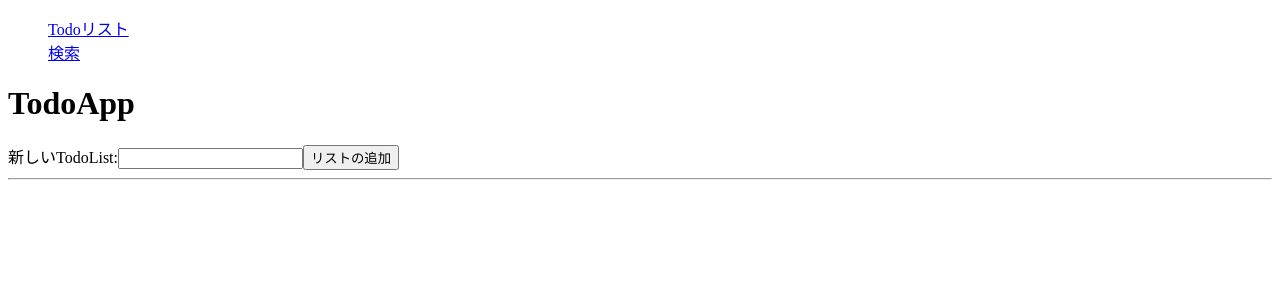
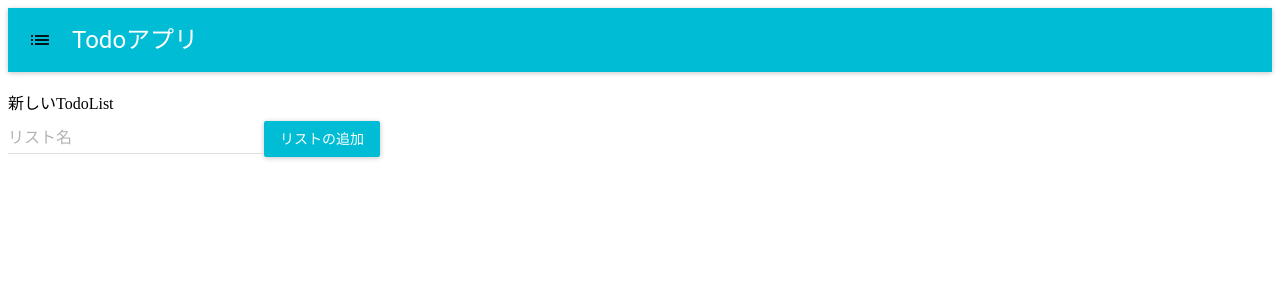
Before and after one commit to takehiroman/TodoApp, a React (Create React App) app in the folder client/: page / in a window 1280 px wide. Shown: the top 300 px of the page. Built offline with nearby package versions, Linux system fonts and the light colour scheme; no server answers.

Commit message:
Material UIを導入し，UIを整えた

```diff
--- a/client/package.json
+++ b/client/package.json
@@ -4,7 +4,11 @@
   "private": true,
   "dependencies": {
     "dateformat": "^3.0.2",
+    "material-ui": "^0.19.4",
+    "moment": "^2.19.1",
     "react": "^15.6.2",
+    "react-bootstrap": "^0.31.3",
+    "react-bootstrap-table": "^4.1.0",
     "react-dom": "^15.6.2",
     "react-redux": "^5.0.6",
     "react-router": "^4.2.0",
--- a/client/src/component/App.js
+++ b/client/src/component/App.js
@@ -7,7 +7,6 @@ class App extends Component {
   render() {
     return (
       <div>
-        <h1>TodoApp</h1>
         <AddForm  />
         <TodoList   />
       </div>
--- a/client/src/component/DetailTodoList/AddTodoForm.js
+++ b/client/src/component/DetailTodoList/AddTodoForm.js
@@ -1,11 +1,16 @@
 import React from 'react'
 import axios from 'axios'
+import RaisedButton from 'material-ui/RaisedButton';
+import TextField from 'material-ui/TextField';
+import MuiThemeProvider from 'material-ui/styles/MuiThemeProvider';
+
 
 class AddTodoForm extends React.Component {
 
     constructor(props){
         super(props)
         this.props = props
+        this.state = { errorText: '', value: props.value }
     }
 
     render(){
@@ -16,9 +21,14 @@ class AddTodoForm extends React.Component {
     const limitDay = this.props.formDay
 
     const handleSubmit = e => {
+
+        if (todo === "") {
+            this.setState({ errorText: 'Todoリストが未入力です' })
+        } else if(todo.length > 30) {
+            this.setState({ errorText: '30文字以内にしてください' })
+        } else {
             //formのsubmitした時のデフォルト動作を抑制
             e.preventDefault()
-
             this.props.requestData()
             axios.post('/api/todo',{
                 pathname,
@@ -39,21 +49,24 @@ class AddTodoForm extends React.Component {
 
             })
         }
+    }
 
     return(
+        <MuiThemeProvider>
         <div>
-            <form onSubmit={e => handleSubmit(e)}>
+            <form>
                 <label>
-                新しいTodo:
-                <input value={todo} onChange={e => this.props.addTodos(e.target.value)} />
+                新しいTodo<br />
+                <TextField hintText="Todo" value={todo} errorText= {this.state.errorText} onChange={e => this.props.addTodos(e.target.value)} />
                 </label>
                 <label>
                 Todoの期限日:
                     <input type="date" value={limitDay} onChange={e => this.props.addDay(e.target.value)} />
                 </label>
-                <button type="submit">Todoの作成</button>
+                <RaisedButton label="Todoの作成" primary={true} onClick={e => handleSubmit(e)} /><br />
             </form>
         </div>
+        </MuiThemeProvider>
     )
 }
 }
--- a/client/src/component/DetailTodoList/DetailTodo.js
+++ b/client/src/component/DetailTodoList/DetailTodo.js
@@ -1,5 +1,8 @@
 import React from 'react'
 import axios from 'axios'
+import moment from 'moment'
+import MuiThemeProvider from 'material-ui/styles/MuiThemeProvider';
+import {Table,TableBody,TableHeader,TableHeaderColumn,TableRowColumn,TableRow} from 'material-ui/Table'
 
 class DetailTodo extends React.Component{
     constructor(props){
@@ -67,17 +70,25 @@ class DetailTodo extends React.Component{
 render(){
     const TodoCount = this.props.todos.length<=0 ? <p>登録されたTodoはございません</p>:<p></p>
     return(
+        <MuiThemeProvider>
         <div>
         {TodoCount}
+        <Table>
+            <TableHeader>
+                <TableRow><TableHeaderColumn>Todo</TableHeaderColumn><TableHeaderColumn>期限日</TableHeaderColumn><TableHeaderColumn>作成日</TableHeaderColumn></TableRow>
+            </TableHeader>
+        <TableBody>
         {this.props.todos.map(todo => (
-            <p key={todo._id}>
-            <div>
-            <input type="checkbox" checked={todo.checked} onChange={this.checkTodo.bind(this,todo._id,todo.check)} />{todo.todo}</div>
-            <p>期限日:{todo.limitDay}</p>
-            <p>作成日:{todo.createDay}</p>
-            </p>
+            <TableRow>
+            <TableRowColumn><input type="checkbox" checked={todo.checked} onChange={this.checkTodo.bind(this,todo._id,todo.check)} />{todo.todo}</TableRowColumn>
+            <TableRowColumn>{moment(todo.limitDay).format('YYYY/MM/DD')}</TableRowColumn>
+            <TableRowColumn>{moment(todo.createDay).format('YYYY//MM/DD')}</TableRowColumn>
+            </TableRow>
         ))}
+        </TableBody>
+        </Table>
         </div>
+        </MuiThemeProvider>
     )
 
 }
--- a/client/src/component/Header.js
+++ b/client/src/component/Header.js
@@ -1,15 +1,32 @@
 import React from 'react'
+import MuiThemeProvider from 'material-ui/styles/MuiThemeProvider';
+import { AppBar, MenuItem,IconMenu,IconButton } from 'material-ui';
 import { Link } from 'react-router-dom'
+import List from 'material-ui/svg-icons/action/list';
+
 
 const Header = () => (
-    <header>
-        <nav>
-            <ul>
-                <Link to='/'>Todoリスト</Link><br />
-                <Link to='/search'>検索</Link>
-            </ul>
-        </nav>
-    </header>
+    <MuiThemeProvider>
+    <AppBar
+    title="Todoアプリ"
+    iconElementLeft = {
+      <IconMenu
+      iconButtonElement={<IconButton><List /></IconButton>}
+      anchorOrigin={{horizontal: 'left', vertical: 'top'}}
+      targetOrigin={{horizontal: 'left', vertical: 'top'}}
+      >
+      <MenuItem linkButton
+      containerElement={<Link to="/" />}
+      primaryText="Todoリスト"
+      />
+      <MenuItem linkButton
+      containerElement={<Link to="/search" />}
+      primaryText="検索"
+      />
+      </IconMenu>
+    }
+  />
+    </MuiThemeProvider>
 )
 
 export default Header
--- a/client/src/component/Search/searchList.js
+++ b/client/src/component/Search/searchList.js
@@ -1,5 +1,8 @@
 import React,{Component} from 'react'
 import { Link } from 'react-router-dom'
+import moment from 'moment'
+import MuiThemeProvider from 'material-ui/styles/MuiThemeProvider';
+import {Table,TableBody,TableHeader,TableHeaderColumn,TableRowColumn,TableRow} from 'material-ui/Table'
 
 class SearchList extends Component{
     constructor(props){
@@ -9,32 +12,49 @@ class SearchList extends Component{
 
     render(){
         console.log(this.props.searchList)
+        const { order, ...otherProps } = this.props;
         const hitListcount = this.props.searchList.length>0 ? <p>Todoリストが{this.props.searchList.length}件がヒットしました</p>:<p>対象のTodoリストは見つかりません</p>
         const hitTodoCount = this.props.searchTodo.length>0 ? <p>Todoが{this.props.searchTodo.length}件がヒットしました</p>:<p>対象のTodoは見つかりません</p>
         return(
+            <MuiThemeProvider>
             <div>
             {this.props.Fetching?<div>
                 {hitTodoCount}
+                <Table>
+                <TableHeader displaySelectAll={false}>
+                    <TableRow><TableHeaderColumn>Todo</TableHeaderColumn><TableHeaderColumn>Todoリスト</TableHeaderColumn><TableHeaderColumn>作成日</TableHeaderColumn><TableHeaderColumn>期限日</TableHeaderColumn></TableRow>
+                </TableHeader>
+                <TableBody deselectOnClickaway={false} showRowHover displayRowCheckbox={false}>
                 {this.props.searchTodo.map (searchTodo => (
-                    <li key={searchTodo.createDay}>
-                    <Link to={`/${searchTodo.id}`}>{`${searchTodo.todo}`}</Link>
-                    <p>リスト:{searchTodo.todoname}</p>
-                    <p>作成日:{searchTodo.createDay}</p>
-                    <p>期限日:{searchTodo.limitDay}</p>
-                    </li>
+                    <TableRow>
+                    <TableRowColumn><Link to={`/${searchTodo.id}`}>{`${searchTodo.todo}`}</Link></TableRowColumn>
+                    <TableRowColumn>{searchTodo.todoname}</TableRowColumn>
+                    <TableRowColumn>{moment(searchTodo.createDay).format('YYYY/MM/DD')}</TableRowColumn>
+                    <TableRowColumn>{moment(searchTodo.limitDay).format('YYYY/MM/DD')}</TableRowColumn>
+                    </TableRow>
                 ))}
+                </TableBody>
+                </Table>
                 <hr />
             {hitListcount}
+            <Table>
+            <TableHeader displaySelectAll={false}>
+                <TableRow><TableHeaderColumn>Todoリスト</TableHeaderColumn><TableHeaderColumn>作成日</TableHeaderColumn></TableRow>
+            </TableHeader>
+            <TableBody displayRowCheckbox={false}>
             {this.props.searchList.map (searchList => (
-                <li key={searchList._id}>
-                <Link to={`/${searchList._id}`}>{`${searchList.todoList}`}</Link>
-                <p>作成日:{searchList.createdDate}</p>
-                </li>
+                <TableRow>
+                <TableRowColumn><Link to={`/${searchList._id}`}>{`${searchList.todoList}`}</Link></TableRowColumn>
+                <TableRowColumn>{moment(searchList.createdDate).format('YYYY/MM/DD')}</TableRowColumn>
+                </TableRow>
             ))}
+            </TableBody>
+            </Table>
             <hr />
 
             </div>:<p></p>}
             </div>
+        </MuiThemeProvider>
         )
     }
 }
--- a/client/src/component/TodoList/AddForm.js
+++ b/client/src/component/TodoList/AddForm.js
@@ -1,21 +1,31 @@
 import React,{Component} from 'react'
 import axios from 'axios'
+import MuiThemeProvider from 'material-ui/styles/MuiThemeProvider';
+import RaisedButton from 'material-ui/RaisedButton';
+import TextField from 'material-ui/TextField';
 
 class AddForm extends Component{
 
     constructor(props){
         super(props)
         this.props = props
+        this.state = { errorText: '', value: props.value }
     }
 
     render(){
         //formからの内容を取得する
         const todoList = this.props.form
         const handleSubmit = e => {
+
+
+        if (todoList === "") {
+            this.setState({ errorText: 'Todoリストが未入力です' })
+          } else if(todoList.length > 30) {
+            this.setState({ errorText: '30文字以内にしてください' })
+          } else {
             //formのsubmitした時のデフォルト動作を抑制
             e.preventDefault()
-
-        this.props.requestData()
+            this.setState({ errorText: '' })
             axios.post('/api/todos',{
                 todoList,
             })
@@ -30,18 +40,24 @@ class AddForm extends Component{
             })
         }
 
+
+
+    }
+
+
     return(
+        <MuiThemeProvider>
         <div>
-            <form onSubmit={e => handleSubmit(e)}>
+            <br />
+            <form>
                 <label>
-                    新しいTodoList:
-                    <input value={todoList} onChange={e => this.props.addTodo(e.target.value)} />
+                    新しいTodoList<br />
+                    <TextField hintText="リスト名" value={todoList} errorText= {this.state.errorText} onChange={e => this.props.addTodo(e.target.value)} />
                 </label>
-                <button type="submit">リストの追加</button>
+                <RaisedButton label="リストの追加" primary={true} onClick={e => handleSubmit(e)} />
             </form>
         </div>
-
-
+        </MuiThemeProvider>
     )
     }
 
--- a/client/src/component/TodoList/TodoList.js
+++ b/client/src/component/TodoList/TodoList.js
@@ -32,7 +32,6 @@ render(){
             <Link to={`/${todoList._id}`}>{`${todoList.todoList}`}</Link>
             </li>
         ))}
-        <hr />
         </div>
     )
 
--- a/client/src/containers/Todo.js
+++ b/client/src/containers/Todo.js
@@ -1,6 +1,7 @@
 import {connect} from 'react-redux'
 import {requestData,checkTodo,receivedTodoDataSuccess,receiveDataFaild} from '../actions/listActions'
 import DetailTodoCompo from '../component/DetailTodoList/DetailTodo'
+
 
 const mapStateToProps = (state) => {
     console.log('state:',state)
```
Also changed, not shown: client/src/component/Search/searchForm.js (+9 -5 lines), client/public/style.css (added), 1 other file (tests, documents, lock files or other folders). Lines whose indentation alone changed are shown as unchanged.
